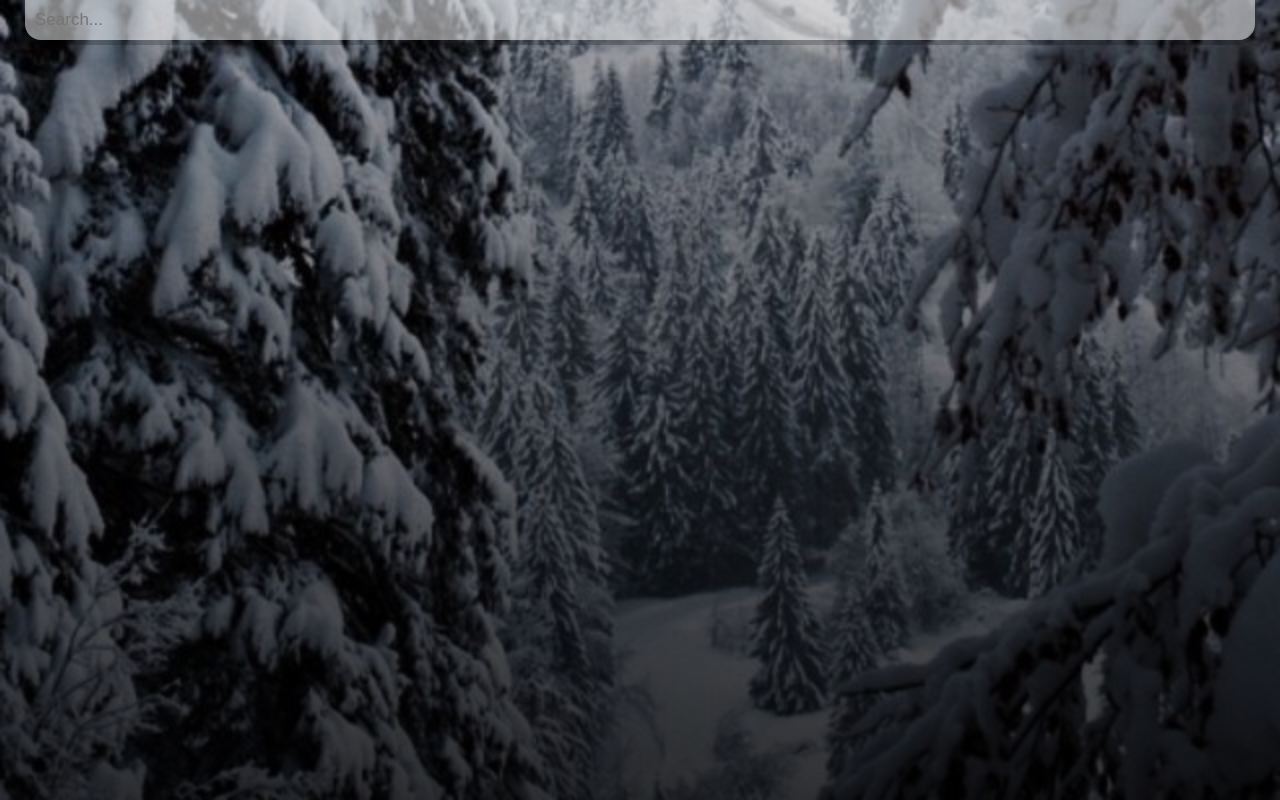
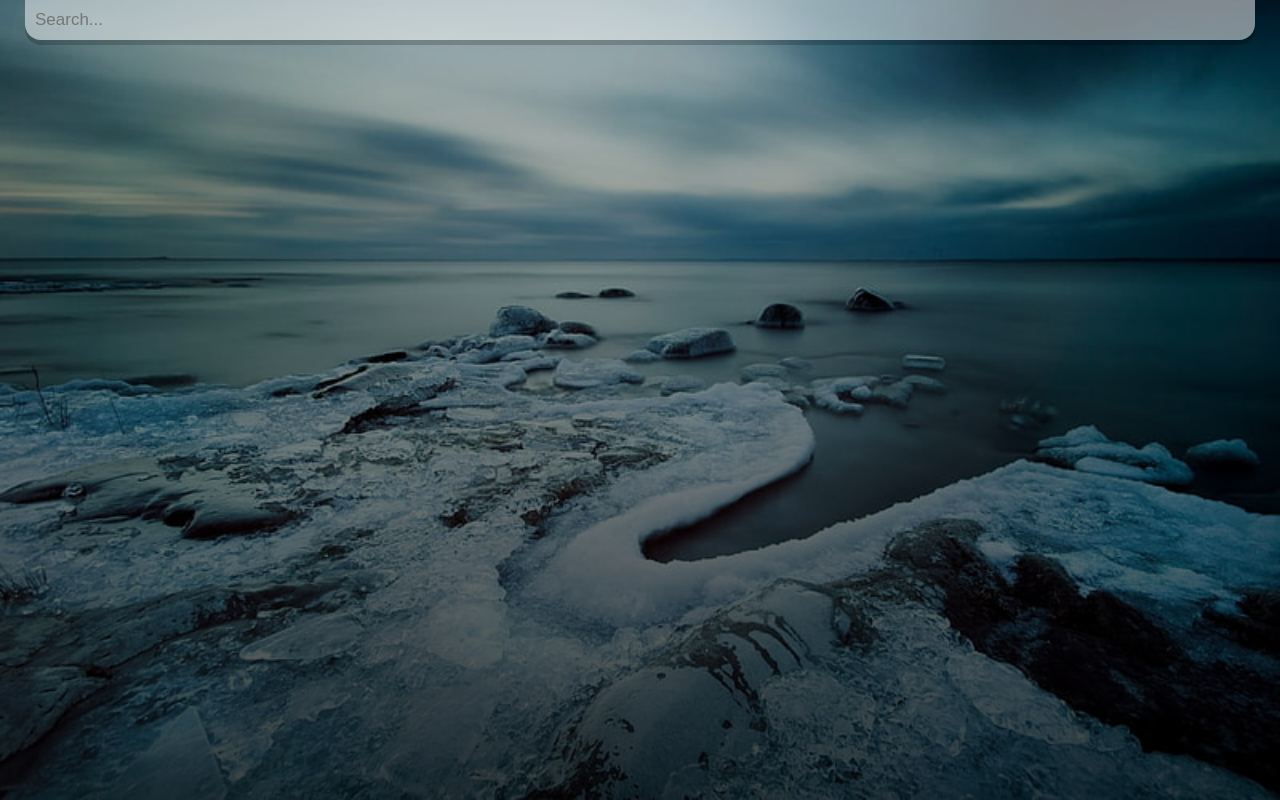
Before and after one commit to Brycies/Weather-React.app, a React (Create React App) app: page / in a window 1280 px wide. Built offline with nearby package versions, Linux system fonts and the light colour scheme.

Commit message:
backgrund images

```diff
--- a/src/index.css
+++ b/src/index.css
@@ -7,13 +7,13 @@ body {
   font-family: "montseratt", sans-serif;
 }
 .app {
-  background-image: url("./assets/cold\ bg.jpg");
+  background-image: url("./assets/ice-coast-cold-captivity-perfect-landscape.jpg");
   background-size: cover;
   background-position: bottom;
   transition: 0.4 ease-out;
 }
 .app.warm {
-  background-image: url("./assets/warm\ bg.jpg");
+  background-image: url("./assets/warm-cloudy-evening-sunrise_3840x2160.jpg");
 }
 main {
   min-height: 100vh;
```
Also changed, not shown: src/assets/ice-coast-cold-captivity-perfect-landscape.jpg (added), 1 other file (tests, documents, lock files or other folders).
